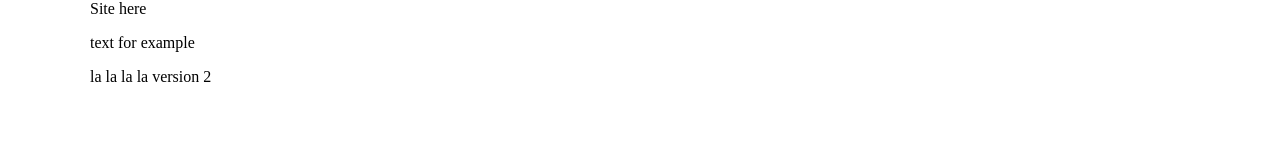
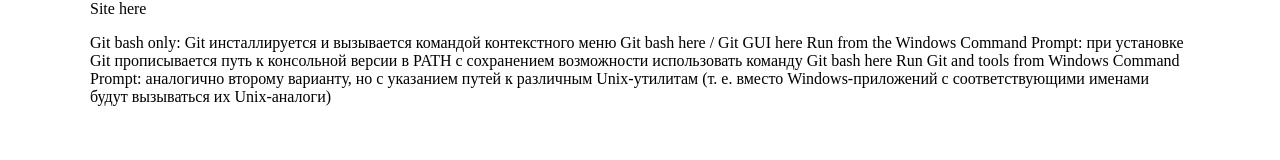
Before and after one commit to dimatsaran/gitnews, a plain HTML site: page index.html in a window 1280 px wide. Drawn offline with Linux system fonts and the light colour scheme.

Commit message:
third commit

```diff
--- a/index.html
+++ b/index.html
@@ -7,7 +7,11 @@
 </head>
 <body>
 <hi>Site here</hi>
-<p>text for example </p>
-<p>la la la la version 2 </p>
+<p>
+    Git bash only: Git инсталлируется и вызывается командой контекстного меню Git bash here / Git GUI here
+    Run from the Windows Command Prompt: при установке Git прописывается путь к консольной версии в PATH с сохранением возможности использовать команду Git bash here
+    Run Git and tools from Windows Command Prompt: аналогично второму варианту, но с указанием путей к различным Unix-утилитам (т. е. вместо Windows-приложений с соответствующими именами будут вызываться их Unix-аналоги)
+</p>
+
 </body>
 </html>
```
